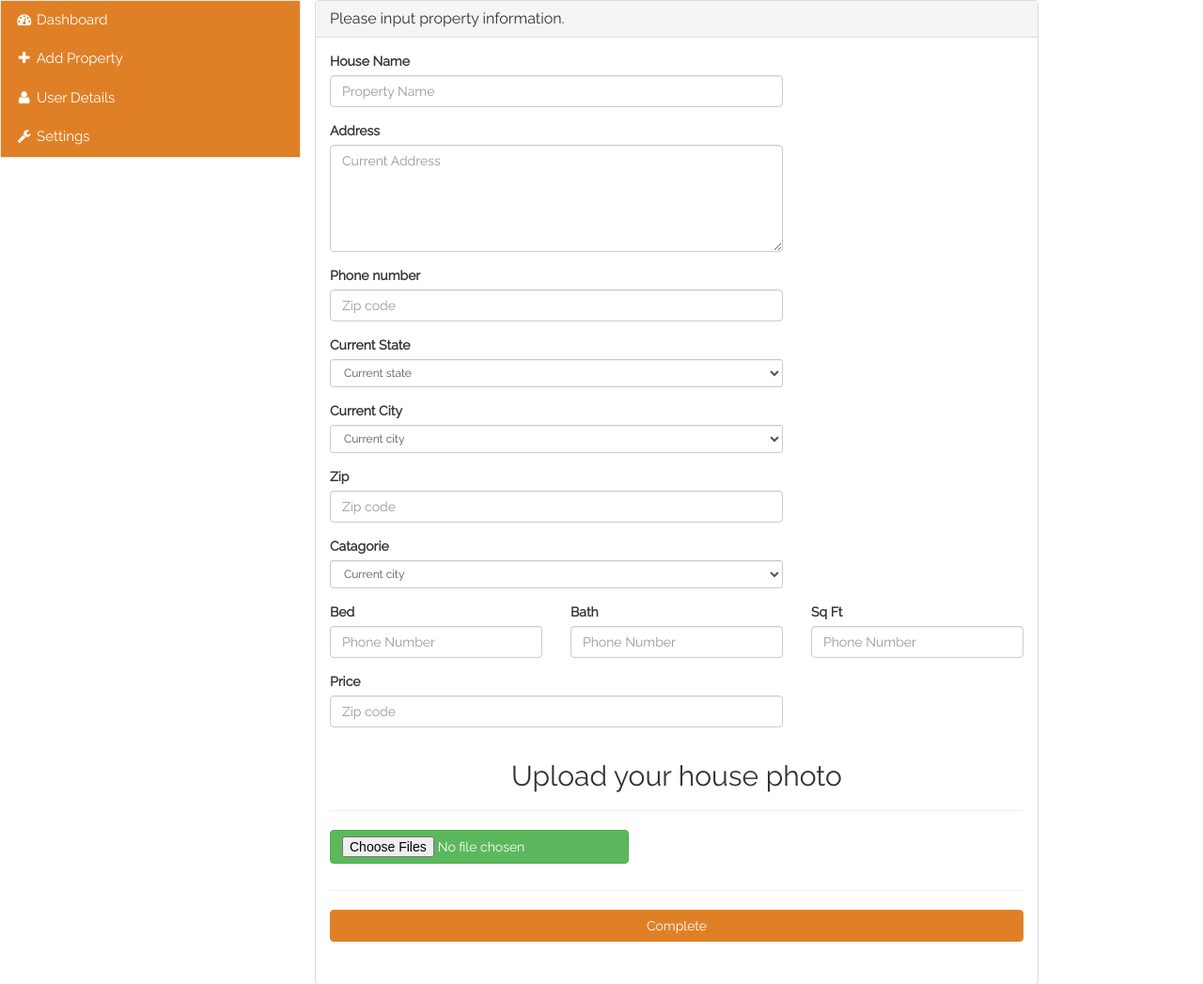
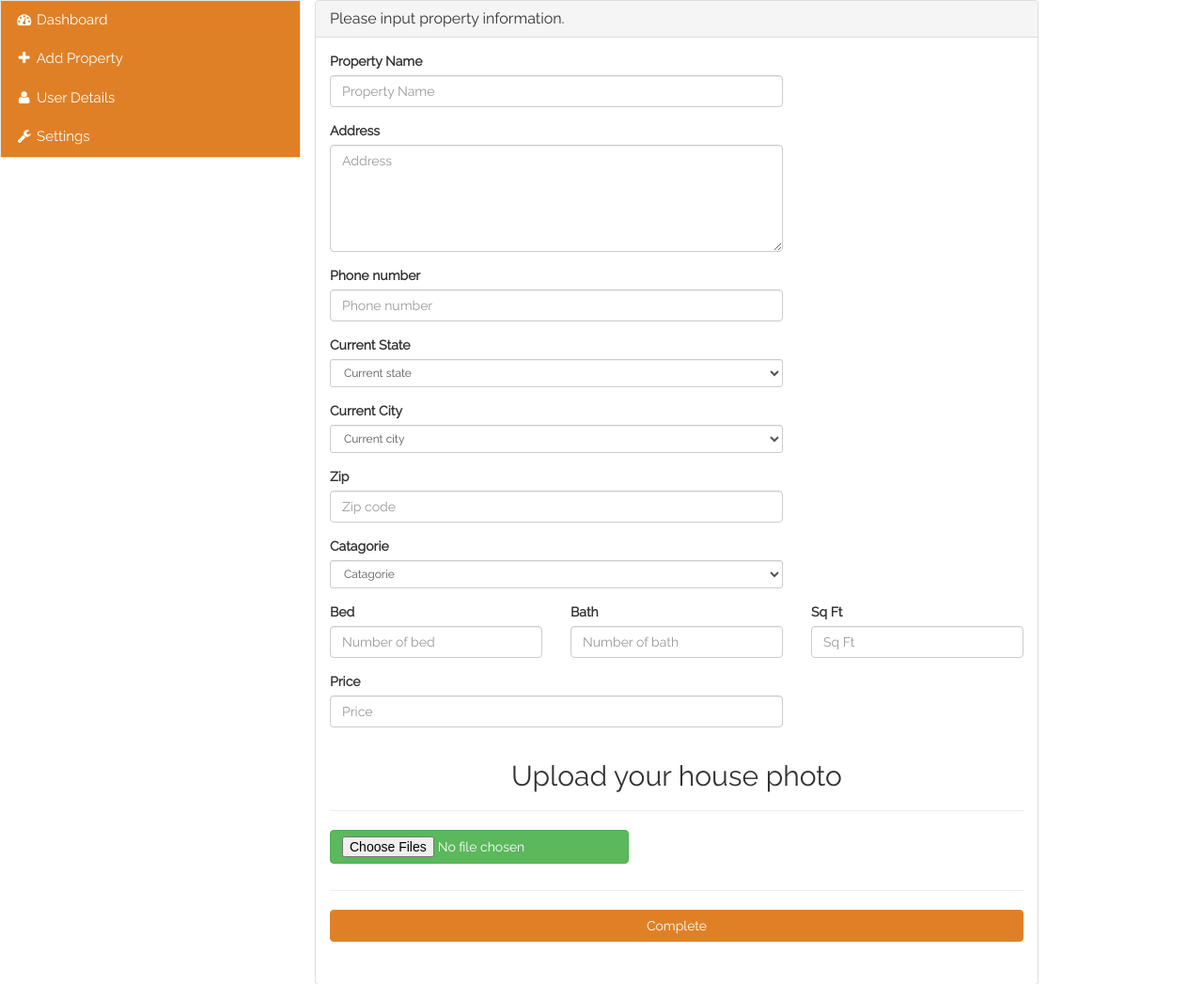
Before and after one commit to agency2016/froomfrontend, a PHP site: page /add_property.php in a window 1280 px wide. Shown: the part 167-1214 px from the top of the page at 94% size. Run offline with PHP 8.4, Linux system fonts and the light colour scheme.

Commit message:
place name change

```diff
--- a/add_property.php
+++ b/add_property.php
@@ -38,7 +38,7 @@
                             <form role="form">
                                 <div class="row">
                                     <div class="col-xs-12 col-sm-8 col-md-8">
-                                        <label for="exampleInputEmail1">House Name</label>
+                                        <label for="exampleInputEmail1">Property Name</label>
                                         <div class="form-group">
                                             <input type="text" name="roperty_name" id="display_name" class="form-control" placeholder="Property Name" tabindex="3">
                                         </div>
@@ -51,7 +51,7 @@
                                     <div class="col-xs-12 col-sm-8 col-md-8">
                                         <label for="exampleInputEmail1">Address</label>
                                         <div class="form-group">
-                                            <textarea class="form-control" rows="5" placeholder="Current Address"></textarea>
+                                            <textarea class="form-control" rows="5" placeholder="Address"></textarea>
                                         </div>
                                     </div>
                                     <div class="col-xs-12 col-sm-4 col-md-4">
@@ -62,7 +62,7 @@
                                     <div class="col-xs-12 col-sm-8 col-md-8">
                                         <label for="exampleInputEmail1">Phone number</label>
                                         <div class="form-group">
-                                            <input type="number" name="price" class="form-control" placeholder="Zip code" tabindex="1">
+                                            <input type="number" name="price" class="form-control" placeholder="Phone number" tabindex="1">
                                         </div>
                                     </div>
                                     <div class="col-xs-12 col-sm-4 col-md-4">
@@ -119,7 +119,7 @@
                                         <label for="exampleInputEmail1">Catagorie</label>
                                         <div class="form-group">
                                             <select class="form-control input-sm">
-                                                <option selected>Current city</option>
+                                                <option selected>Catagorie</option>
                                                 <option value="" >kabalega</option>
                                                 <option value="" >labdanum DC</option>
                                                 <option value="" >Chian</option>
@@ -135,19 +135,19 @@
                                     <div class="col-xs-12 col-sm-4 col-md-4">
                                         <label for="exampleInputEmail1">Bed</label>
                                         <div class="form-group">
-                                            <input type="number" name="display_name" id="display_name" class="form-control" placeholder="Phone Number" tabindex="3">
+                                            <input type="number" name="display_name" id="display_name" class="form-control" placeholder="Number of bed" tabindex="3">
                                         </div>
                                     </div>
                                     <div class="col-xs-12 col-sm-4 col-md-4">
                                         <label for="exampleInputEmail1">Bath</label>
                                         <div class="form-group">
-                                            <input type="number" name="display_name" id="display_name" class="form-control" placeholder="Phone Number" tabindex="3">
+                                            <input type="number" name="display_name" id="display_name" class="form-control" placeholder="Number of bath" tabindex="3">
                                         </div>
                                     </div>
                                     <div class="col-xs-12 col-sm-4 col-md-4">
                                         <label for="exampleInputEmail1">Sq Ft</label>
                                         <div class="form-group">
-                                            <input type="number" name="display_name" id="display_name" class="form-control" placeholder="Phone Number" tabindex="3">
+                                            <input type="number" name="display_name" id="display_name" class="form-control" placeholder="Sq Ft" tabindex="3">
                                         </div>
                                     </div>
                                 </div>
@@ -155,7 +155,7 @@
                                     <div class="col-xs-12 col-sm-8 col-md-8">
                                         <label for="exampleInputEmail1">Price</label>
                                         <div class="form-group">
-                                            <input type="number" name="price" class="form-control" placeholder="Zip code" tabindex="1">
+                                            <input type="number" name="price" class="form-control" placeholder="Price" tabindex="1">
                                         </div>
                                     </div>
                                     <div class="col-xs-12 col-sm-4 col-md-4">
```
